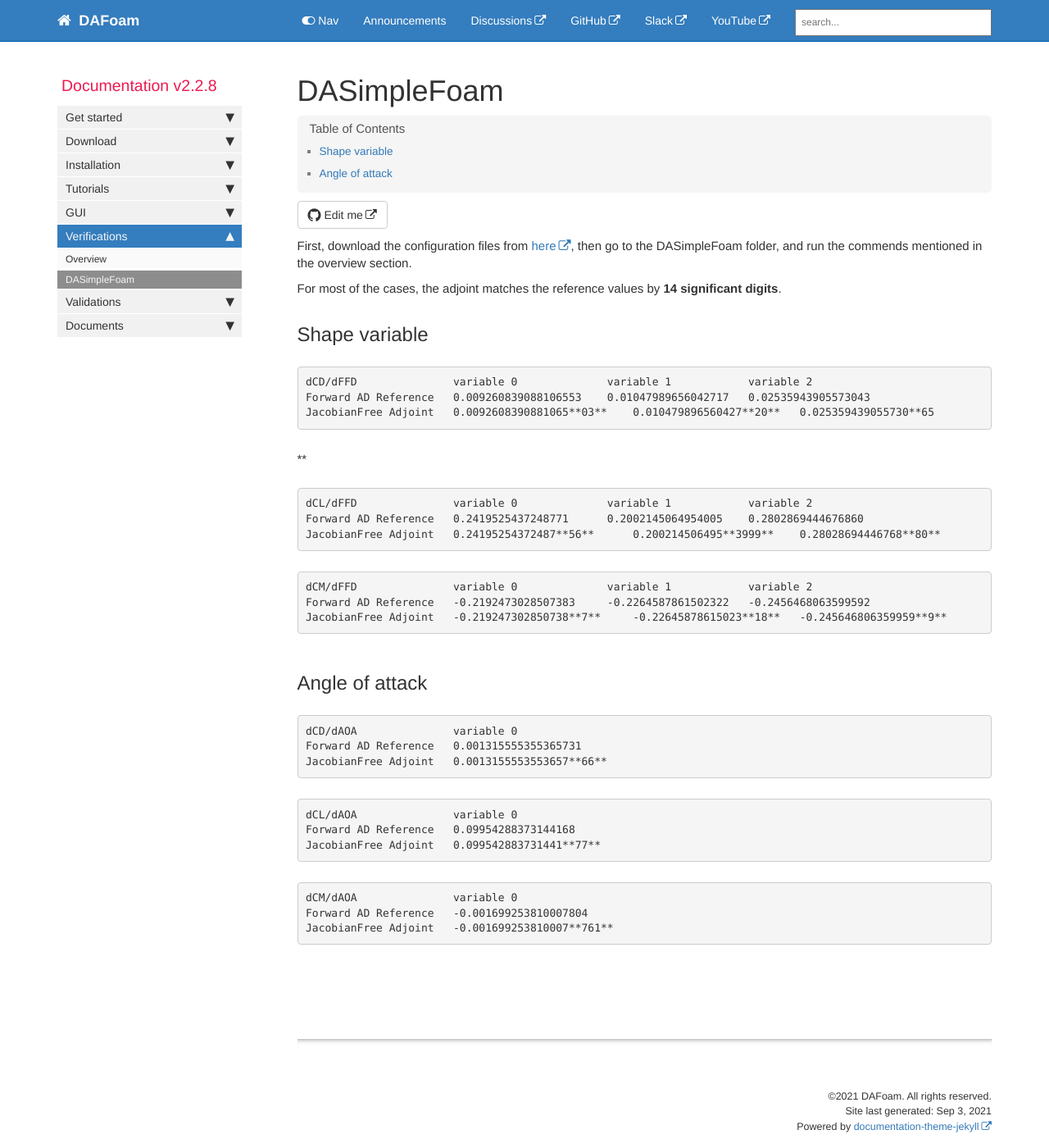
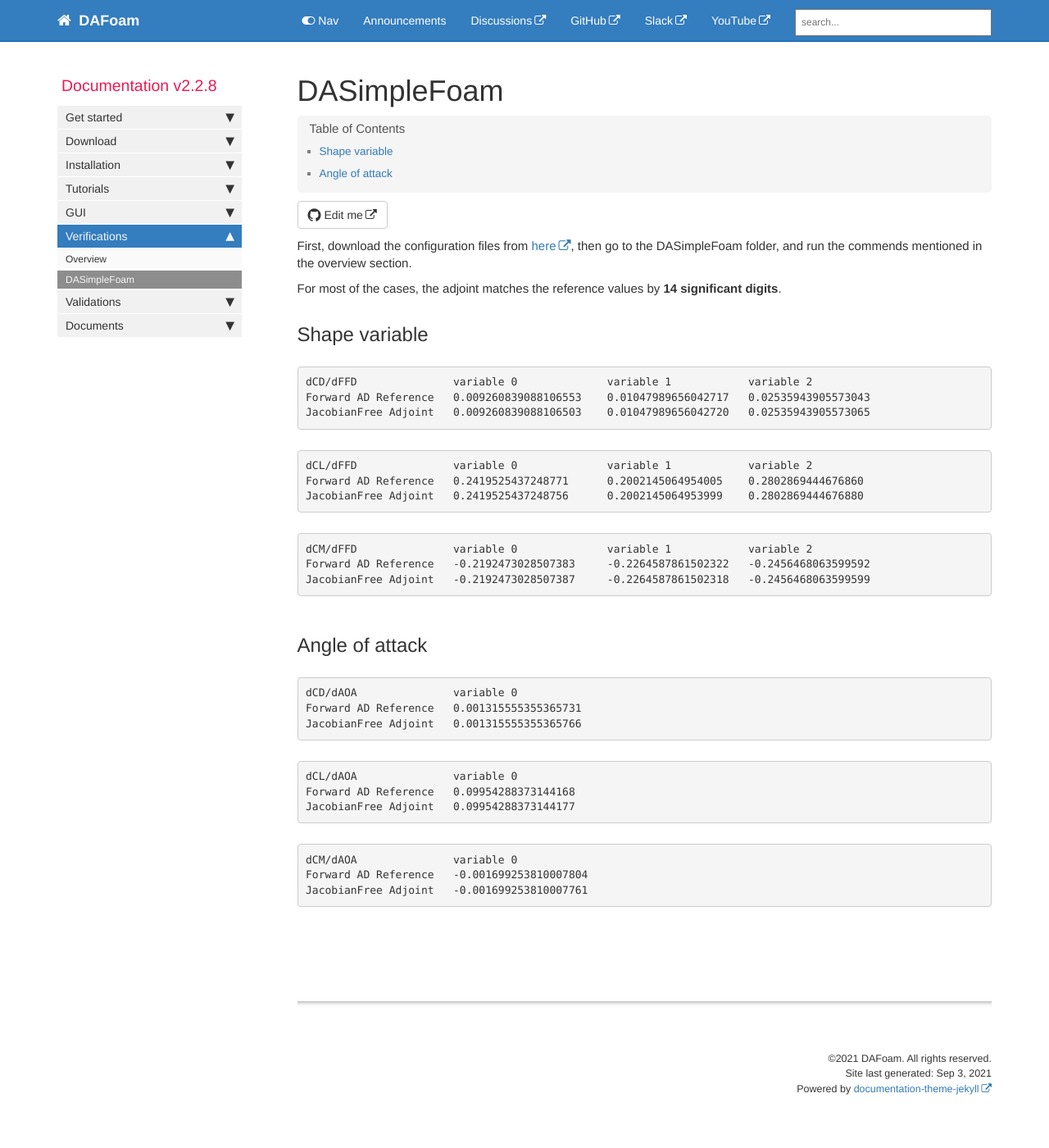
Before and after one commit to DAFoam/DAFoam.github.io, a Jekyll site: the page built from pages/mydoc/mydoc_verifications_dasimplefoam.md, in a window 1280 px wide and 1400 px high. Shown: the whole window at 82% size. Built offline with Jekyll 4.4.1, drawn with Linux system fonts in a browser that asks for light colours; comment, search, counter and statistics services are not loaded.

Commit message:
content update

```diff
--- a/pages/mydoc/mydoc_verifications_dasimplefoam.md
+++ b/pages/mydoc/mydoc_verifications_dasimplefoam.md
@@ -15,38 +15,38 @@ For most of the cases, the adjoint matches the reference values by **14 signific
 <pre>
 dCD/dFFD               variable 0              variable 1            variable 2
 Forward AD Reference   0.009260839088106553    0.01047989656042717   0.02535943905573043
-JacobianFree Adjoint   0.0092608390881065**03**    0.010479896560427**20**   0.025359439055730**65
-</pre>**
+JacobianFree Adjoint   0.009260839088106503    0.01047989656042720   0.02535943905573065
+</pre>
 
 <pre>
 dCL/dFFD               variable 0              variable 1            variable 2
 Forward AD Reference   0.2419525437248771      0.2002145064954005    0.2802869444676860
-JacobianFree Adjoint   0.24195254372487**56**      0.200214506495**3999**    0.28028694446768**80**
+JacobianFree Adjoint   0.2419525437248756      0.2002145064953999    0.2802869444676880
 </pre>
 
 <pre>
 dCM/dFFD               variable 0              variable 1            variable 2
 Forward AD Reference   -0.2192473028507383     -0.2264587861502322   -0.2456468063599592
-JacobianFree Adjoint   -0.219247302850738**7**     -0.22645878615023**18**   -0.245646806359959**9**
+JacobianFree Adjoint   -0.2192473028507387     -0.2264587861502318   -0.2456468063599599
 </pre>
 
 ## Angle of attack
 <pre>
 dCD/dAOA               variable 0
 Forward AD Reference   0.001315555355365731
-JacobianFree Adjoint   0.0013155553553657**66**
+JacobianFree Adjoint   0.001315555355365766
 </pre>
 
 <pre>
 dCL/dAOA               variable 0
 Forward AD Reference   0.09954288373144168
-JacobianFree Adjoint   0.099542883731441**77**
+JacobianFree Adjoint   0.09954288373144177
 </pre>
 
 <pre>
 dCM/dAOA               variable 0
 Forward AD Reference   -0.001699253810007804
-JacobianFree Adjoint   -0.001699253810007**761**
+JacobianFree Adjoint   -0.001699253810007761
 </pre>
 
 
```
